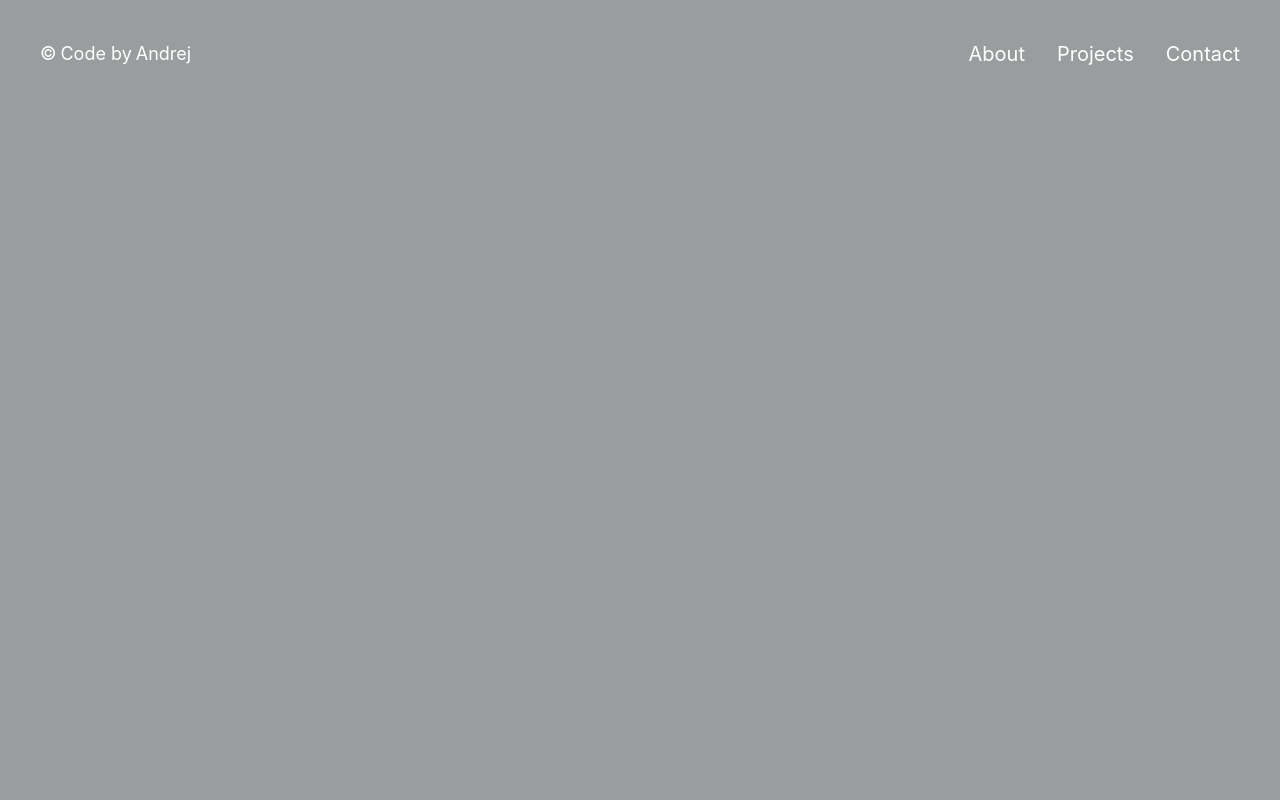
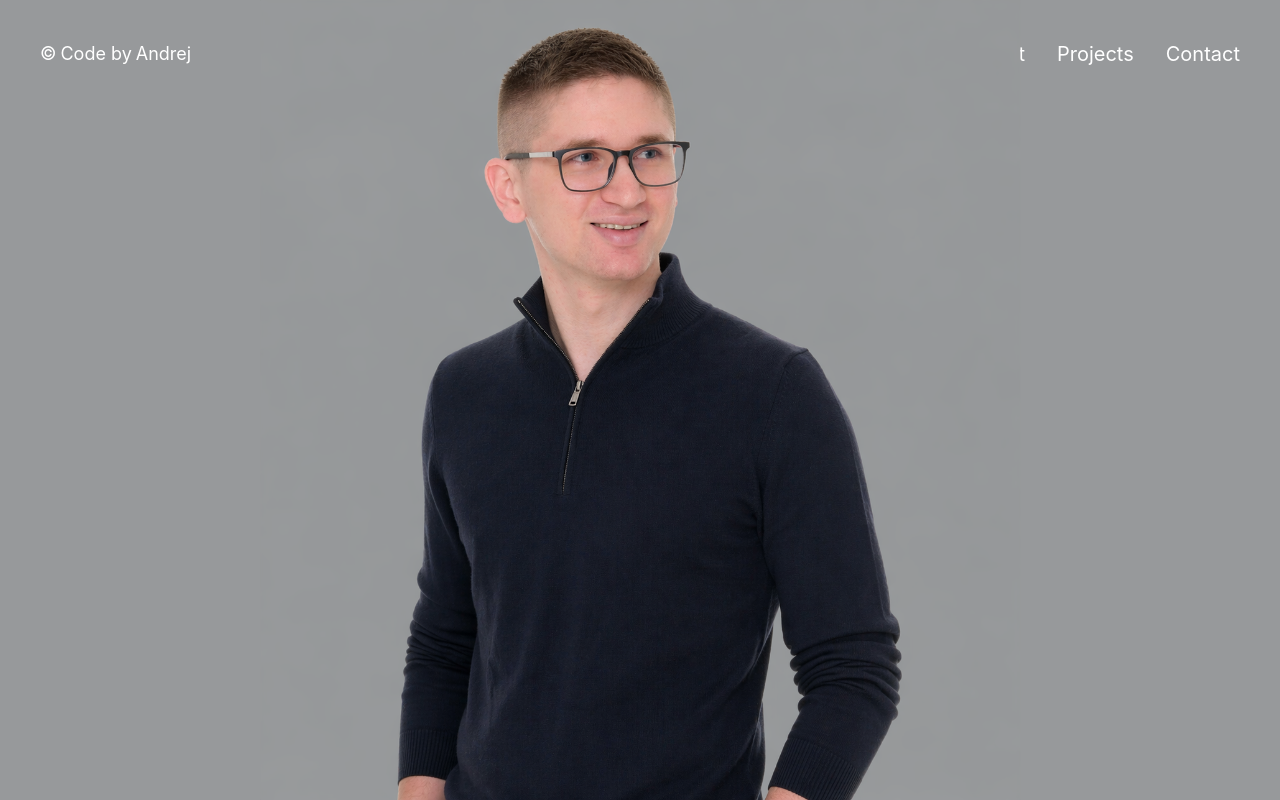
Before and after one commit to Mararovsek99/portfolio, a React app: page / in a window 1280 px wide. Built offline with nearby package versions, Linux system fonts and the light colour scheme; the HTML template or start-up script is replaced by a standard one.

Commit message:
added new hero image and updated hero and navbar components to reflect the change from jpg to png format.

```diff
--- a/src/components/hero.jsx
+++ b/src/components/hero.jsx
@@ -3,9 +3,14 @@ import navbar from "./navbar";
 const hero = () => {
   return (
     <>
-      <section className="bg-[#999D9E] h-screen text-white text-md p-8">
+      <section className="bg-[#97999b] h-screen text-white text-md p-8 overflow-hidden relative">
         {/* nav bar */}
         {navbar()}
+        <img
+          src="/hero_andrej.png"
+          alt="author of the page"
+          className="h-screen absolute left-1/2 -translate-x-1/2 top-0"
+        />
       </section>
     </>
   );
--- a/src/components/navbar.jsx
+++ b/src/components/navbar.jsx
@@ -1,6 +1,11 @@
 import Magnetic from "./magnetic";
 
 const navbar = () => {
+  const buttons = [
+    { name: "About", href: "#about" },
+    { name: "Projects", href: "#projects" },
+    { name: "Contact", href: "#contact" },
+  ];
   return (
     <div className="flex justify-between">
       <Magnetic>
@@ -23,32 +28,16 @@ const navbar = () => {
 
       {/* // navigation buttons with hover effected dots under them*/}
       <div className="flex items-center gap-4">
-        <Magnetic>
-          <div className="group flex flex-col justify-center items-center">
-            <button className=" text-white text-xl p-2 rounded-lg ">
-              About
-            </button>
-            <span className="group-hover:opacity-100 opacity-0 transition inline-block h-1.5 w-1.5 rounded-full bg-white"></span>
-          </div>
-        </Magnetic>
-
-        <Magnetic>
-          <div className="group flex flex-col justify-center items-center">
-            <button className=" text-white text-xl p-2 rounded-lg ">
-              Projects
-            </button>
-            <span className="group-hover:opacity-100 opacity-0 transition inline-block h-1.5 w-1.5 rounded-full bg-white"></span>
-          </div>
-        </Magnetic>
-
-        <Magnetic>
-          <div className="group flex flex-col justify-center items-center">
-            <button className=" text-white text-xl p-2 rounded-lg ">
-              Contact
-            </button>
-            <span className="group-hover:opacity-100 opacity-0 transition inline-block h-1.5 w-1.5 rounded-full bg-white"></span>
-          </div>
-        </Magnetic>
+        {buttons.map((button) => (
+          <Magnetic key={button.name}>
+            <div className="group flex flex-col justify-center items-center">
+              <button className=" text-white text-xl p-2 rounded-lg ">
+                {button.name}
+              </button>
+              <span className="group-hover:scale-100 scale-0 transition inline-block h-2 w-2 rounded-full bg-white"></span>
+            </div>
+          </Magnetic>
+        ))}
       </div>
     </div>
   );
```
Also changed, not shown: public/hero_andrej.png (added), 1 other file (tests, documents, lock files or other folders).
